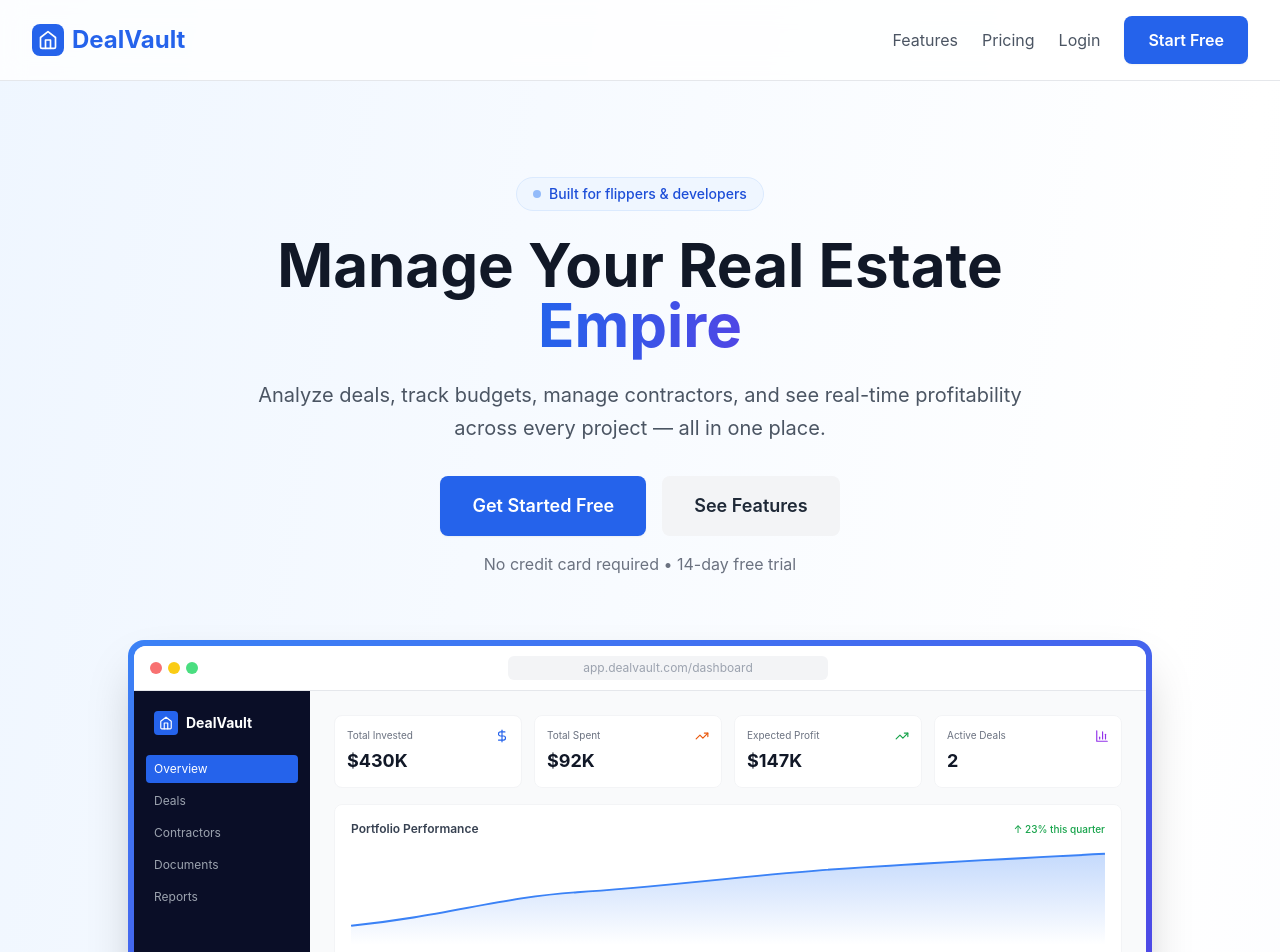
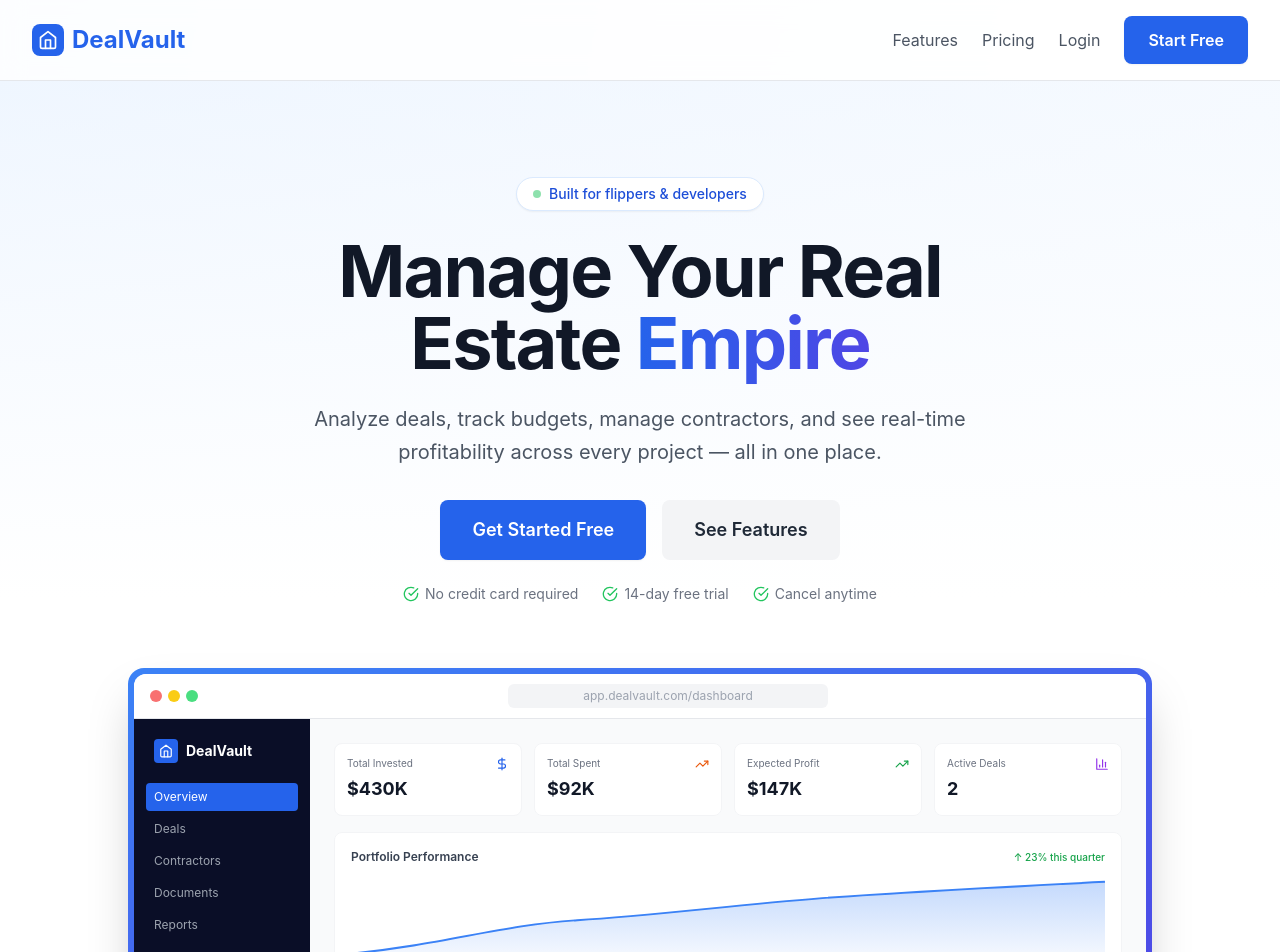
Before and after one commit to MoeMakes1234/DealVault, a Next.js app: page / in a window 1280 px wide. Shown: the top 952 px of the page. Built offline with nearby package versions, Linux system fonts and the light colour scheme.

Commit message:
Polish hero (richer gradient bg, grid texture, floating profit/verdict badges, bigger headline, social proof row) and redesign spreadsheet comparison as bold two-column vs layout with X marks and highlighted DealVault side

```diff
--- a/app/page.tsx
+++ b/app/page.tsx
@@ -1,7 +1,7 @@
 'use client'
 
 import Link from 'next/link'
-import { CheckCircle, TrendingUp, Users, FileText, BarChart3, Clock, Home as HomeIcon, DollarSign, ArrowRight, Calculator } from 'lucide-react'
+import { CheckCircle, TrendingUp, Users, FileText, BarChart3, Clock, Home as HomeIcon, DollarSign, ArrowRight, Calculator, X } from 'lucide-react'
 import { useState } from 'react'
 import { Reveal, CountUp } from '@/components/Reveal'
 
@@ -71,22 +71,24 @@ export default function Home() {
       </nav>
 
       {/* Hero Section */}
-      <section className="relative overflow-hidden">
-        {/* Decorative gradient blobs */}
+      <section className="relative overflow-hidden bg-gradient-to-b from-blue-50/60 via-white to-white">
+        {/* Decorative gradient blobs + grid */}
         <div className="absolute inset-0 -z-10">
-          <div className="absolute top-0 left-1/4 w-96 h-96 bg-blue-200 rounded-full blur-3xl opacity-30" />
-          <div className="absolute top-20 right-1/4 w-96 h-96 bg-indigo-200 rounded-full blur-3xl opacity-30" />
+          <div className="absolute top-0 left-1/4 w-[500px] h-[500px] bg-blue-300 rounded-full blur-3xl opacity-25" />
+          <div className="absolute top-20 right-1/4 w-[500px] h-[500px] bg-indigo-300 rounded-full blur-3xl opacity-25" />
+          <div className="absolute top-40 left-1/2 w-[400px] h-[400px] bg-purple-200 rounded-full blur-3xl opacity-20" />
+          <div className="absolute inset-0 opacity-[0.04]" style={{ backgroundImage: 'linear-gradient(#000 1px, transparent 1px), linear-gradient(90deg, #000 1px, transparent 1px)', backgroundSize: '48px 48px' }} />
         </div>
         <div className="container-max py-24">
           <div className="max-w-3xl mx-auto text-center mb-16">
-            <div className="inline-flex items-center gap-2 bg-blue-50 border border-blue-100 text-blue-700 text-sm font-medium px-4 py-1.5 rounded-full mb-6">
-              <span className="w-2 h-2 bg-blue-500 rounded-full animate-pulse" />
+            <div className="inline-flex items-center gap-2 bg-white border border-blue-100 text-blue-700 text-sm font-medium px-4 py-1.5 rounded-full mb-6 shadow-sm">
+              <span className="w-2 h-2 bg-green-500 rounded-full animate-pulse" />
               Built for flippers &amp; developers
             </div>
-            <h1 className="text-5xl md:text-6xl font-bold text-gray-900 mb-6 leading-tight">
+            <h1 className="text-5xl md:text-7xl font-bold text-gray-900 mb-6 leading-[1.05] tracking-tight">
               Manage Your Real Estate <span className="bg-gradient-to-r from-blue-600 to-indigo-600 bg-clip-text text-transparent">Empire</span>
             </h1>
-            <p className="text-xl text-gray-600 mb-8 leading-relaxed">
+            <p className="text-xl text-gray-600 mb-8 leading-relaxed max-w-2xl mx-auto">
               Analyze deals, track budgets, manage contractors, and see real-time profitability across every project — all in one place.
             </p>
             <div className="flex gap-4 justify-center flex-wrap">
@@ -97,12 +99,38 @@ export default function Home() {
                 See Features
               </a>
             </div>
-            <p className="text-gray-500 mt-4">No credit card required • 14-day free trial</p>
+            <div className="flex items-center justify-center gap-6 mt-6 text-sm text-gray-500 flex-wrap">
+              <span className="flex items-center gap-1.5"><CheckCircle className="w-4 h-4 text-green-500" /> No credit card required</span>
+              <span className="flex items-center gap-1.5"><CheckCircle className="w-4 h-4 text-green-500" /> 14-day free trial</span>
+              <span className="flex items-center gap-1.5"><CheckCircle className="w-4 h-4 text-green-500" /> Cancel anytime</span>
+            </div>
           </div>
 
         {/* Hero dashboard mockup */}
-        <div className="rounded-2xl bg-gradient-to-br from-blue-500 to-indigo-600 p-1.5 shadow-2xl max-w-5xl mx-auto animate-fade-in">
-          <div className="bg-gray-50 rounded-xl overflow-hidden">
+        <div className="relative max-w-5xl mx-auto">
+          {/* Floating verdict badge */}
+          <div className="hidden md:flex absolute -left-6 top-24 z-20 bg-white rounded-xl shadow-xl border border-gray-100 p-3 items-center gap-3 animate-fade-in" style={{ animationDelay: '0.3s' }}>
+            <div className="w-9 h-9 bg-green-100 rounded-lg flex items-center justify-center">
+              <CheckCircle className="w-5 h-5 text-green-600" />
+            </div>
+            <div>
+              <p className="text-[10px] text-gray-400 leading-tight">Deal verdict</p>
+              <p className="text-sm font-bold text-green-600 leading-tight">Strong Buy</p>
+            </div>
+          </div>
+          {/* Floating profit badge */}
+          <div className="hidden md:flex absolute -right-6 bottom-16 z-20 bg-white rounded-xl shadow-xl border border-gray-100 p-3 items-center gap-3 animate-fade-in" style={{ animationDelay: '0.5s' }}>
+            <div className="w-9 h-9 bg-blue-100 rounded-lg flex items-center justify-center">
+              <TrendingUp className="w-5 h-5 text-blue-600" />
+            </div>
+            <div>
+              <p className="text-[10px] text-gray-400 leading-tight">Projected profit</p>
+              <p className="text-sm font-bold text-gray-900 leading-tight">+$87,000</p>
+            </div>
+          </div>
+
+          <div className="rounded-2xl bg-gradient-to-br from-blue-500 to-indigo-600 p-1.5 shadow-2xl animate-fade-in">
+            <div className="bg-gray-50 rounded-xl overflow-hidden">
             {/* Fake browser bar */}
             <div className="bg-white border-b border-gray-200 px-4 py-2.5 flex items-center gap-2">
               <div className="flex gap-1.5">
@@ -169,6 +197,7 @@ export default function Home() {
                 </div>
               </div>
             </div>
+          </div>
           </div>
         </div>
         </div>
@@ -355,35 +384,79 @@ export default function Home() {
       </section>
 
       {/* Comparison */}
-      <section className="py-24 bg-gray-50 border-t border-gray-100">
-        <div className="container-max max-w-4xl">
+      <section className="py-24 bg-gray-50 border-t border-gray-100 relative overflow-hidden">
+        <div className="absolute inset-0 opacity-[0.04]" style={{ backgroundImage: 'linear-gradient(#000 1px, transparent 1px), linear-gradient(90deg, #000 1px, transparent 1px)', backgroundSize: '48px 48px' }} />
+        <div className="container-max max-w-5xl relative">
           <Reveal>
             <h2 className="section-title text-center mb-4">Your deals deserve better than a spreadsheet</h2>
-            <p className="text-center text-gray-600 mb-12">Formulas break, tabs multiply, and one wrong cell throws off everything. DealVault just works.</p>
+            <p className="text-center text-gray-600 mb-14 max-w-2xl mx-auto">Formulas break, tabs multiply, and one wrong cell throws off everything. DealVault just works.</p>
           </Reveal>
-          <div className="bg-white rounded-2xl border border-gray-200 overflow-hidden">
-            <div className="grid grid-cols-3 text-sm">
-              <div className="p-4 font-semibold text-gray-500 border-b border-gray-100"></div>
-              <div className="p-4 font-semibold text-gray-500 border-b border-l border-gray-100 text-center">Spreadsheets</div>
-              <div className="p-4 font-semibold text-blue-600 border-b border-l border-gray-100 text-center bg-blue-50">DealVault</div>
-              {[
-                'Know your profit before you buy',
-                'Catch budget overruns as they happen',
-                'Every contractor & document in one place',
-                'Handles flips and multi-unit developments',
-                'Works from your phone on the job site',
-                'No broken formulas, ever',
-              ].map((row, i) => (
-                <div key={i} className="contents">
-                  <div className="p-4 text-gray-700 border-b border-gray-50">{row}</div>
-                  <div className="p-4 border-b border-l border-gray-50 text-center text-gray-300">—</div>
-                  <div className="p-4 border-b border-l border-gray-50 text-center bg-blue-50/50">
-                    <CheckCircle className="w-5 h-5 text-green-500 inline" />
+
+          <Reveal>
+            <div className="grid md:grid-cols-2 gap-6">
+              {/* Spreadsheet column */}
+              <div className="bg-white rounded-2xl border border-gray-200 p-8">
+                <div className="flex items-center gap-3 mb-6">
+                  <div className="w-11 h-11 rounded-xl bg-gray-100 flex items-center justify-center">
+                    <FileText className="w-6 h-6 text-gray-400" />
+                  </div>
+                  <div>
+                    <h3 className="font-bold text-gray-900">The spreadsheet way</h3>
+                    <p className="text-xs text-gray-400">Tabs, formulas, and crossed fingers</p>
                   </div>
                 </div>
-              ))}
+                <div className="space-y-3">
+                  {[
+                    'Rebuild the same formulas every deal',
+                    'No idea if a deal pencils until it\'s too late',
+                    'Contractor info scattered across texts',
+                    'One wrong cell breaks everything',
+                    'Useless on your phone at a job site',
+                  ].map((row) => (
+                    <div key={row} className="flex items-start gap-3">
+                      <div className="w-5 h-5 rounded-full bg-red-50 flex items-center justify-center shrink-0 mt-0.5">
+                        <X className="w-3 h-3 text-red-400" />
+                      </div>
+                      <span className="text-sm text-gray-500">{row}</span>
+                    </div>
+                  ))}
+                </div>
+              </div>
+
+              {/* DealVault column - highlighted */}
+              <div className="bg-gradient-to-br from-blue-600 to-indigo-600 rounded-2xl p-8 shadow-xl shadow-blue-600/20 relative overflow-hidden">
+                <div className="absolute top-0 right-0 w-40 h-40 bg-white/10 rounded-full blur-2xl" />
+                <div className="flex items-center gap-3 mb-6 relative">
+                  <div className="w-11 h-11 rounded-xl bg-white/20 flex items-center justify-center">
+                    <HomeIcon className="w-6 h-6 text-white" />
+                  </div>
+                  <div>
+                    <h3 className="font-bold text-white">The DealVault way</h3>
+                    <p className="text-xs text-blue-100">Everything in one place, always</p>
+                  </div>
+                </div>
+                <div className="space-y-3 relative">
+                  {[
+                    'Know your profit before you buy',
+                    'Instant buy-or-pass verdict on any deal',
+                    'Every contractor & document organized',
+                    'Nothing breaks — ever',
+                    'Works right from your phone',
+                  ].map((row) => (
+                    <div key={row} className="flex items-start gap-3">
+                      <div className="w-5 h-5 rounded-full bg-white/20 flex items-center justify-center shrink-0 mt-0.5">
+                        <CheckCircle className="w-3.5 h-3.5 text-white" />
+                      </div>
+                      <span className="text-sm text-white font-medium">{row}</span>
+                    </div>
+                  ))}
+                </div>
+                <Link href="/auth/signup" className="inline-flex items-center gap-2 mt-7 bg-white text-blue-700 px-5 py-2.5 rounded-lg font-semibold text-sm hover:bg-blue-50 transition-colors relative">
+                  Make the switch <ArrowRight className="w-4 h-4" />
+                </Link>
+              </div>
             </div>
-          </div>
+          </Reveal>
         </div>
       </section>
 
```
